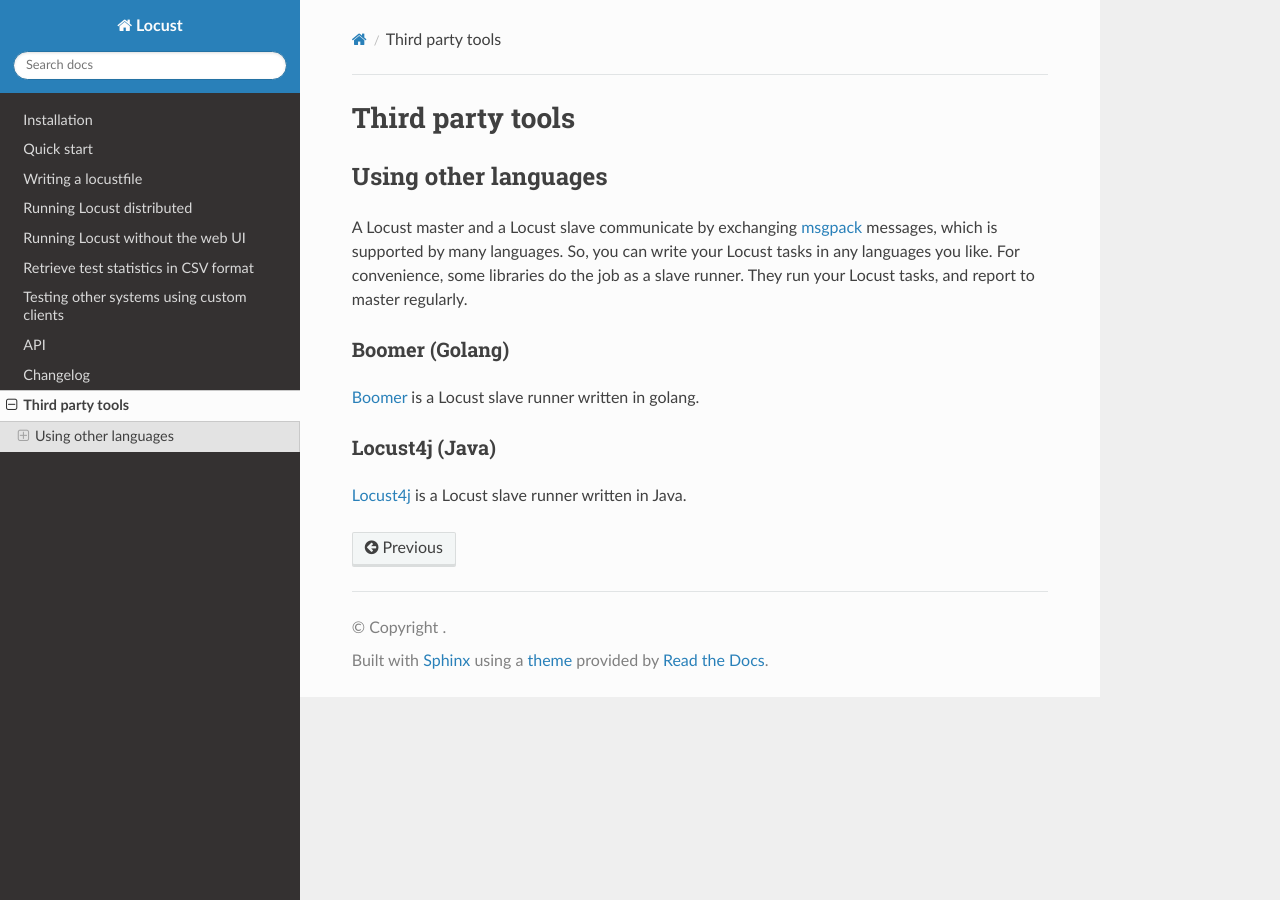
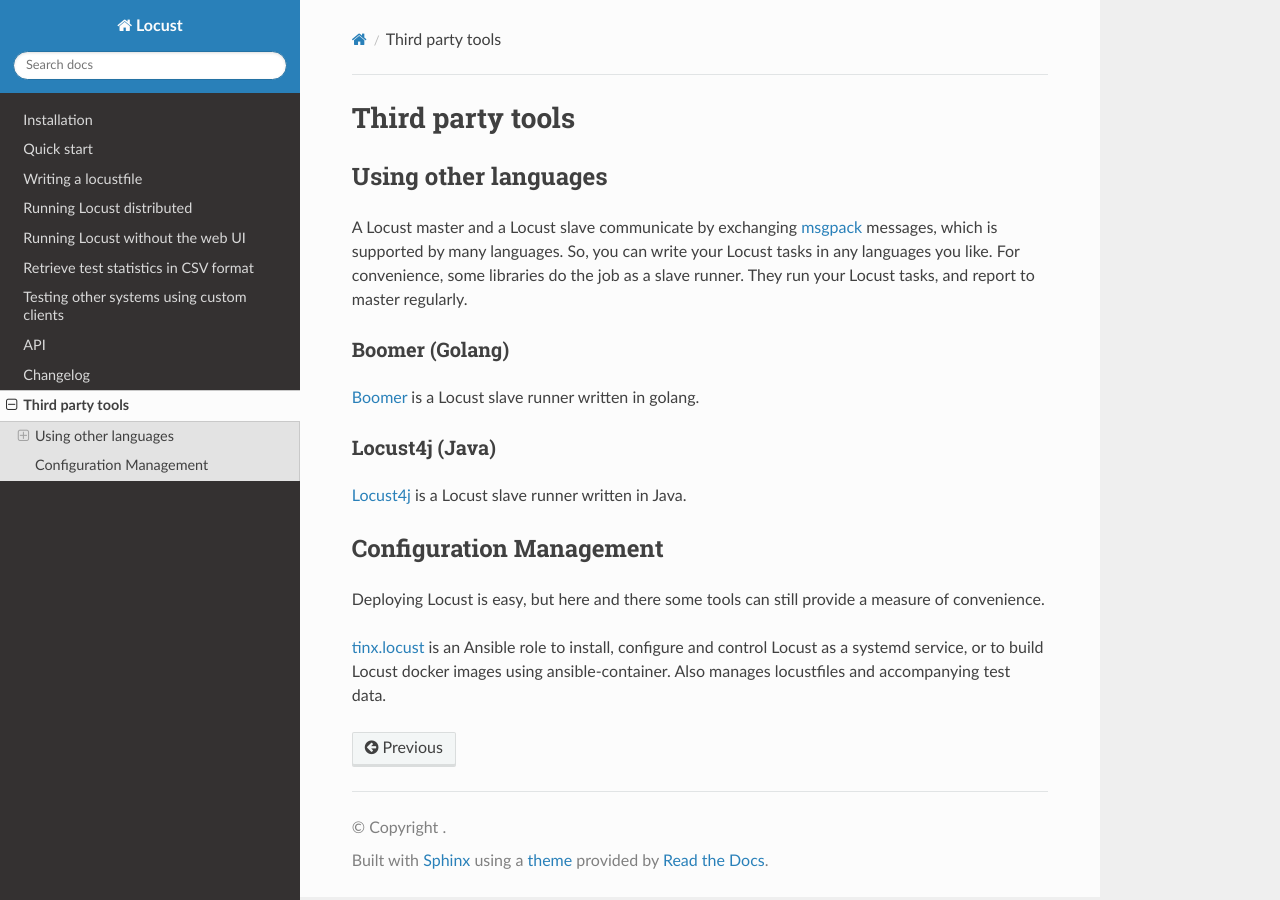
Before and after one commit to locustio/locust, a Sphinx documentation site: the page built from docs/third-party-tools.rst, in a window 1280 px wide. Built offline with Sphinx 7.4.7 and the Read the Docs theme 2.0.0, drawn with Linux system fonts in a browser that asks for light colours; pages that are not in the unit, such as notebooks, are missing from menus.

Commit message:
Added link to an Ansible role as a 3rd party tool.
The role 'tinx.locust' was added to the list of third party
tools.

```diff
--- a/docs/third-party-tools.rst
+++ b/docs/third-party-tools.rst
@@ -19,3 +19,13 @@
 ---------------
 
 `Locust4j <https://github.com/myzhan/locust4j>`_ is a Locust slave runner written in Java.
+
+
+Configuration Management
+========================
+
+Deploying Locust is easy, but here and there some tools can still provide a measure of convenience.
+
+`tinx.locust <https://github.com/tinx/ansible-role-locust>`_ is an Ansible role to install, configure and
+control Locust as a systemd service, or to build Locust docker images using ansible-container. Also
+manages locustfiles and accompanying test data.
```
